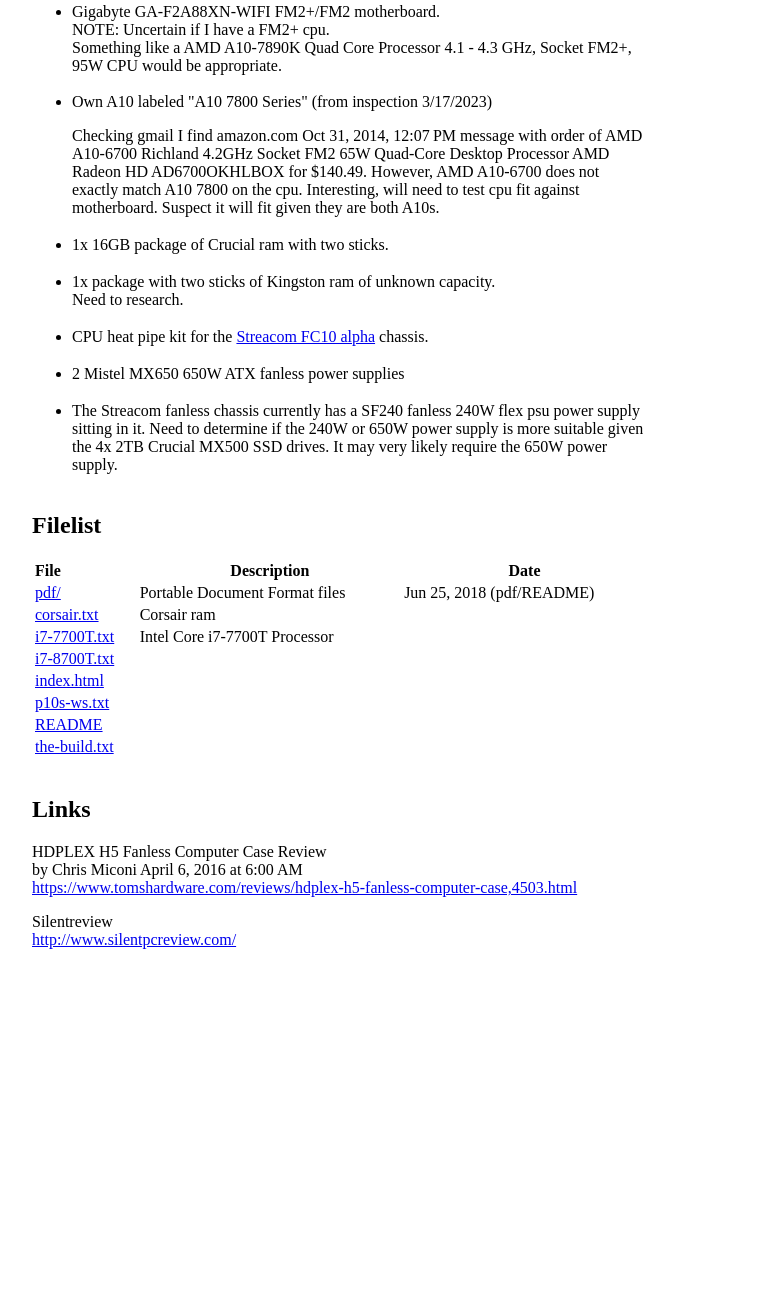
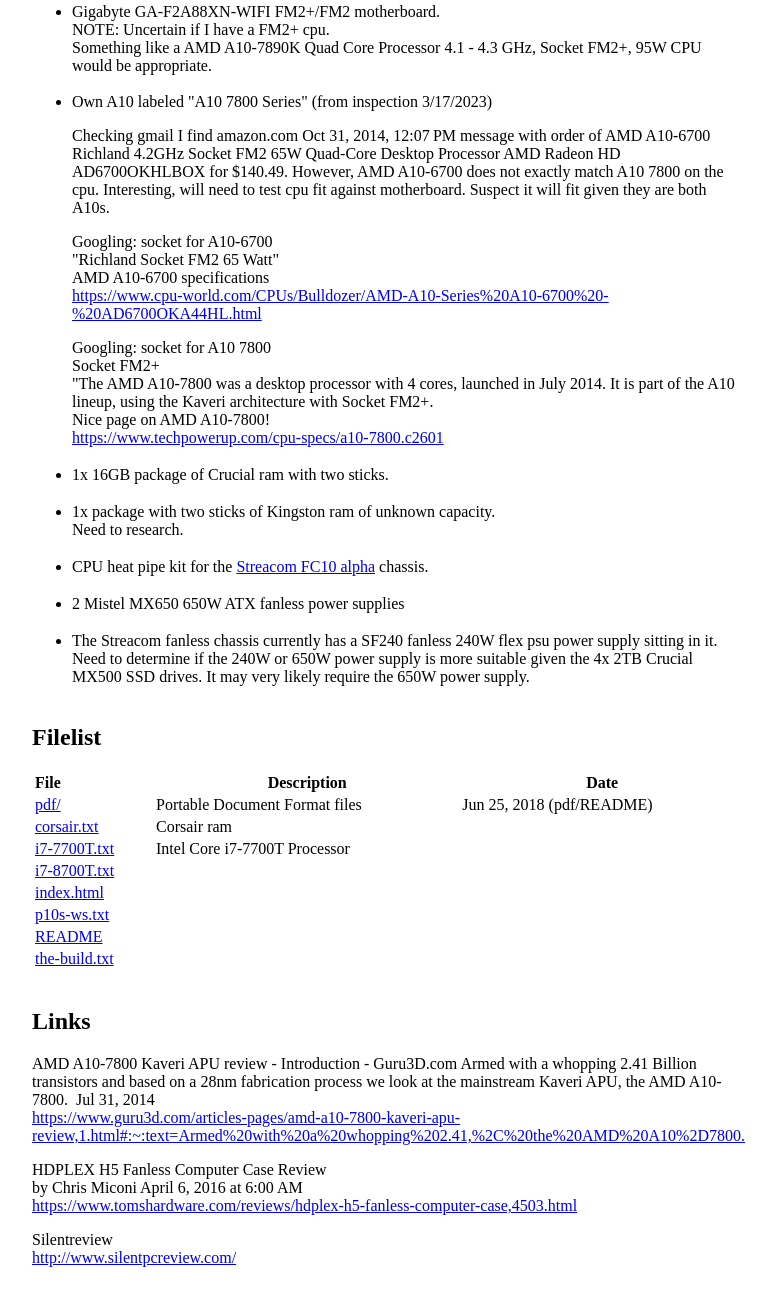
Before and after one commit to marcilr/fanless-the-build, a plain HTML site: page index.html in a window 1280 px wide. Shown: the part 336-1639 px from the top of the page, without its empty margins (100-875 px from the left). Before the commit the page ends 1321 px from the top, so only its background shows below. Drawn offline with Linux system fonts and the light colour scheme.

Commit message:
UPdated with:
Googling: socket for A10-6700
"Richland Socket FM2 65 Watt"
AMD A10-6700 specifications
https://www.cpu-world.com/CPUs/Bulldozer/AMD-A10-Series%20A10-6700%20-%20AD6700OKA44HL.html

Googling: socket for A10 7800
Socket FM2+
"The AMD A10-7800 was a desktop processor with 4 cores, launched in July 2014. It is part of the A10 lineup, using the Kaveri architecture with Socket FM2+.
Nice page on AMD A10-7800!
https://www.techpowerup.com/cpu-specs/a10-7800.c2601

```diff
--- a/index.html
+++ b/index.html
@@ -106,6 +106,21 @@ This morning in the apartment's downstairs bedroom closet I found:
       fit against motherboard.  Suspect it will fit given they
       are both A10s.
 
+    <p>
+    Googling: socket for A10-6700<br>
+    &quot;Richland Socket FM2 65 Watt&quot;<br>
+    AMD A10-6700 specifications<br>
+    <a href="https://www.cpu-world.com/CPUs/Bulldozer/AMD-A10-Series%20A10-6700%20-%20AD6700OKA44HL.html">https://www.cpu-world.com/CPUs/Bulldozer/AMD-A10-Series%20A10-6700%20-%20AD6700OKA44HL.html</a>
+
+    <p>
+    Googling: socket for A10 7800<br>
+    Socket FM2+<br>
+    &quot;The AMD A10-7800 was a desktop processor with 4 cores,
+    launched in July 2014. It is part of the A10 lineup, using
+    the Kaveri architecture with Socket FM2+.<br>
+    Nice page on AMD A10-7800!<br>
+    <a href="https://www.techpowerup.com/cpu-specs/a10-7800.c2601">https://www.techpowerup.com/cpu-specs/a10-7800.c2601</a>
+
   <li style='margin-top:0.5cm'>
     1x 16GB package of Crucial ram with two sticks.
 
@@ -203,6 +218,13 @@ This morning in the apartment's downstairs bedroom closet I found:
 <h2>Links</h2>
 
 <p>
+AMD A10-7800 Kaveri APU review - Introduction - Guru3D.com</a>
+Armed with a whopping 2.41 Billion transistors and based on a
+28nm fabrication process we look at the mainstream Kaveri APU,
+the AMD A10-7800.&nbsp;&nbsp;Jul 31, 2014<br>
+<a href="https://www.guru3d.com/articles-pages/amd-a10-7800-kaveri-apu-review,1.html#:~:text=Armed%20with%20a%20whopping%202.41,%2C%20the%20AMD%20A10%2D7800.">https://www.guru3d.com/articles-pages/amd-a10-7800-kaveri-apu-review,1.html#:~:text=Armed%20with%20a%20whopping%202.41,%2C%20the%20AMD%20A10%2D7800.</a>
+
+<p>
 HDPLEX H5 Fanless Computer Case Review<br>
 by Chris Miconi April 6, 2016 at 6:00 AM<br>
 <a href="https://www.tomshardware.com/reviews/hdplex-h5-fanless-computer-case,4503.html">https://www.tomshardware.com/reviews/hdplex-h5-fanless-computer-case,4503.html</a>
```
